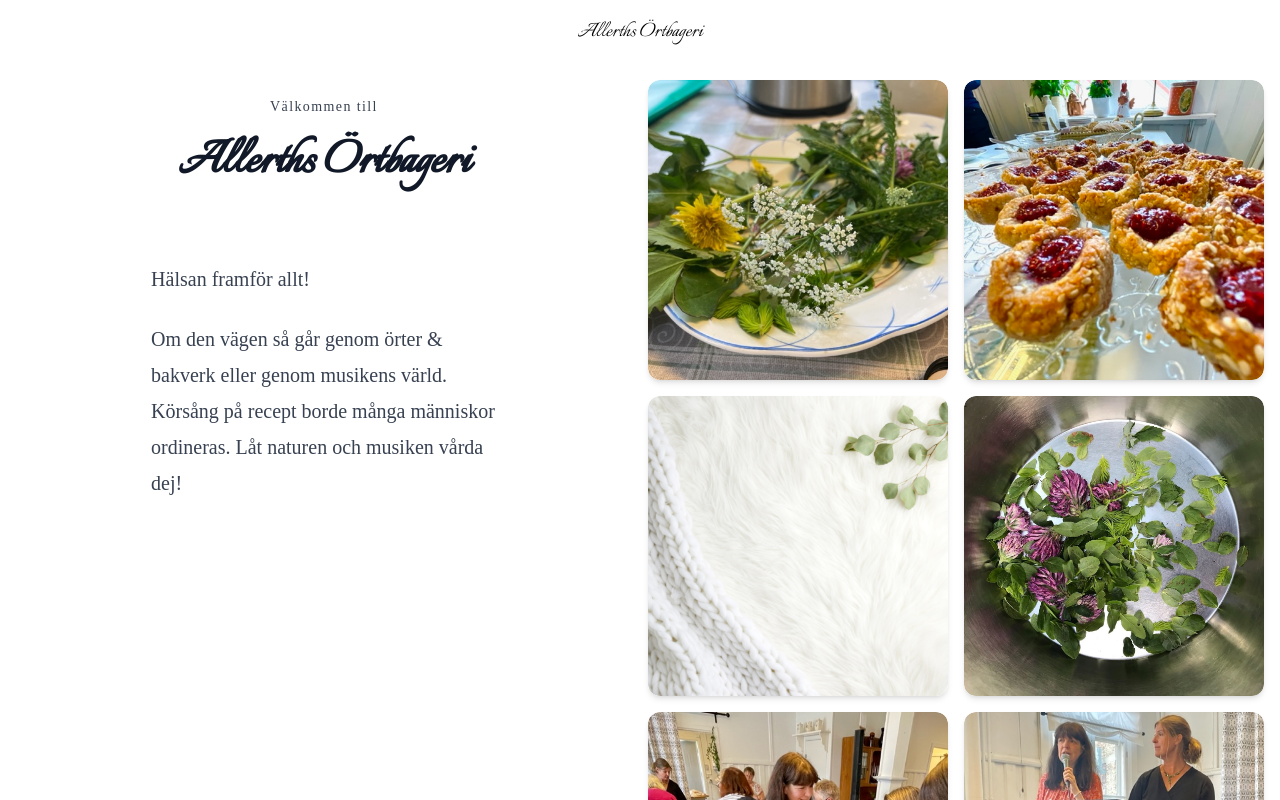
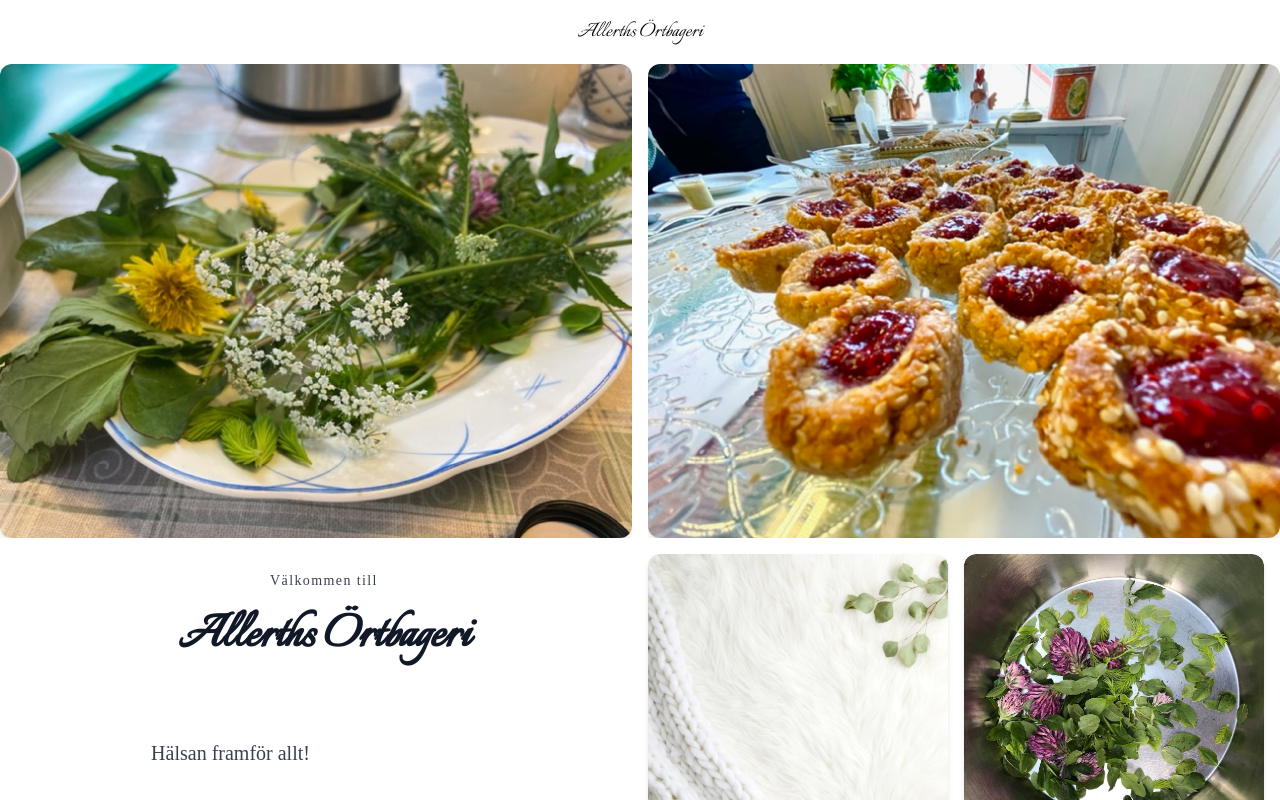
Before and after one commit to paccao/allerthsbageri.se, a Next.js app: page / in a window 1280 px wide. Shown: the top 800 px of the page. Built offline with nearby package versions, Linux system fonts and the light colour scheme.

Commit message:
WIP layout

```diff
--- a/src/components/Hero.tsx
+++ b/src/components/Hero.tsx
@@ -6,18 +6,6 @@ import { SITE_NAME } from '../constants'
 type HeroProps = {}
 
 const images = [
-    {
-        src: '/images/herbs.jpg',
-        alt: 'Örter på ett porslinfat',
-        width: 300,
-        height: 300,
-    },
-    {
-        src: '/images/image009.jpg',
-        alt: 'Goda bakverk med örter',
-        width: 300,
-        height: 300,
-    },
     {
         src: '/images/textiles-and-plant.jpg',
         alt: 'Vita textilier och en liten trevlig kvist med blad.',
@@ -46,10 +34,32 @@ const images = [
 
 const Hero: FC<HeroProps> = () => {
     return (
+        <div>
+            <div className="grid grid-cols-2 justify-items-center gap-4">
+                <Image
+                    src="/images/herbs.jpg"
+                    alt="Örter på ett porslinfat"
+                    layout="intrinsic"
+                    width={640}
+                    height={480}
+                    className="rounded-xl shadow-md"
+                />
+                <Image
+                    src="/images/image009.jpg"
+                    alt="Goda bakverk med örter"
+                    layout="intrinsic"
+                    width={640}
+                    height={480}
+                    className="rounded-xl shadow-md"
+                />
+            </div>
+
             <section className="grid grid-cols-2 items-start justify-items-center gap-4 p-4">
                 <div className="prose prose-lg lg:prose-xl">
                     <div className="flex flex-col items-center">
-                    <p className="text-sm tracking-widest">Välkommen till</p>
+                        <p className="text-sm tracking-widest">
+                            Välkommen till
+                        </p>
                         <h1 className="font-display">{SITE_NAME}</h1>
                     </div>
                     <p>Hälsan framför allt!</p>
@@ -67,6 +77,7 @@ const Hero: FC<HeroProps> = () => {
                             style={{ height, width }}
                             key={src}
                         >
+                            {/* NOTE: The fill layout here prevents the image size from being optimized, meaning the full 900x900 image is loaded when only 200x200 is shown anyway */}
                             <Image
                                 src={src}
                                 layout="fill"
@@ -80,6 +91,7 @@ const Hero: FC<HeroProps> = () => {
                     ))}
                 </div>
             </section>
+        </div>
     )
 }
 
```
Lines whose indentation alone changed are shown as unchanged.
